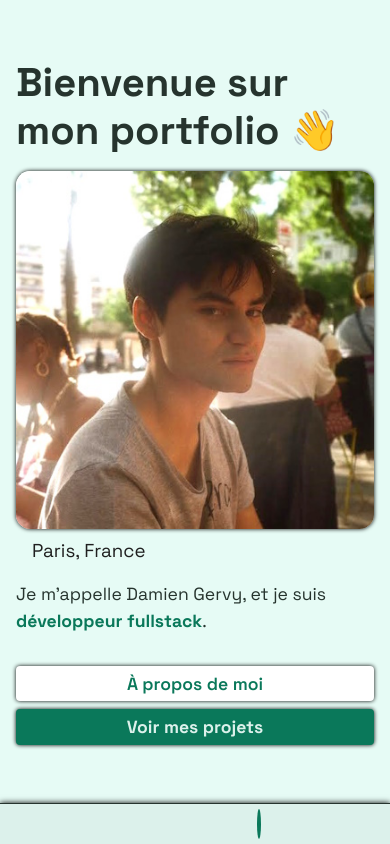
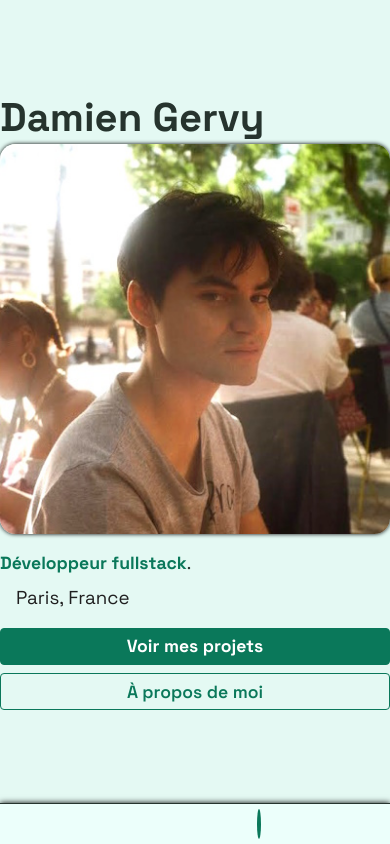
Before and after one commit to GDami/portfolio, a React (Vite) app: page / in a window 390 px wide. Built offline with nearby package versions, Linux system fonts and the light colour scheme; some icons are missing.

Commit message:
more granular color scheme, cleaner html/css and lighter wording for the hero section,

```diff
--- a/src/components/about/About.css
+++ b/src/components/about/About.css
@@ -67,7 +67,6 @@
 
 .about-detail:hover {
     background-color: var(--color-bg-light-2);
-    /* box-shadow: var(--shadow-xs); */
 }
 
 .about-details h2 {
--- a/src/components/contact/ContactIcon.css
+++ b/src/components/contact/ContactIcon.css
@@ -19,7 +19,7 @@
 
     border: solid 1px var(--color-main);
     border-radius: 4px;
-    background-color: var(--color-bg);
+    background-color: var(--color-bg-light-2);
 
     transition: all var(--transition-time-button) ease-in-out;
 }
--- a/src/components/header/Header.css
+++ b/src/components/header/Header.css
@@ -8,7 +8,7 @@
 
     font-family: "Roboto Mono", monospace;
     color: var(--color-main);
-    background-color: var(--color-bg);
+    background-color: var(--color-bg-header);
     /* border-bottom: solid 1px var(--color-secondary); */
     box-shadow: var(--shadow-md);
 
@@ -37,7 +37,6 @@
 #header.scrolled {
     /* border-color: var(--color-secondary); */
     /* box-shadow: 0 0 2px; */
-    /* background-color: var(--color-header); */
 }
 
 #header nav {
--- a/src/components/landing/Hero.css
+++ b/src/components/landing/Hero.css
@@ -7,20 +7,9 @@
 }
 
 .hero {
-    width: 800px;
-    height: 400px;
-    margin-inline: auto;
-
     display: flex;
     flex-direction: column;
-    flex-wrap: wrap-reverse;
-
-    justify-content: center;
-    align-items: flex-end;
-
     gap: var(--spacing-common);
-
-
 }
 
 .hero > * {
@@ -68,16 +57,35 @@
     }
 }
 
+.hero-columns {
+    display: flex;
+    justify-content: center;
+    align-items: center;
+    gap: var(--spacing-xlarge);
+
+    width: 800px;
+    height: 400px;
+    margin-inline: auto;
+}
+
 .hero-img-container {
     position:relative;
     min-width: 256px;
     max-width: 256px;
 
-    order: 9;
+    /* order: 9; */
 
     opacity: 0;
     animation: appear-and-scale .3s .2s ease-in-out forwards;
 
+}
+
+.hero-img-container:not(.mobile) {
+    display: block;
+}
+
+.hero-img-container.mobile {
+    display: none;
 }
 
 .hero-img {
@@ -126,6 +134,8 @@
     line-height: 1.2;
     opacity: 0;
     animation: appear-from-left .3s .2s ease-in-out forwards;
+
+    margin-bottom: -14px;
 }
 
 .wave-hand {
@@ -170,7 +180,7 @@
 }
 
 .hero-ctas {
-    margin-top: var(--spacing-common);
+    /* margin-top: var(--spacing-common); */
     display: flex;
     gap: var(--spacing-common);
     flex-wrap: wrap;
@@ -189,7 +199,6 @@
     padding-inline: var(--spacing-common);
 
     text-decoration: none;
-    box-shadow: var(--shadow-sm);
 }
 
 .hero-cta .animated-underline::after {
@@ -205,17 +214,17 @@
 }
 
 .hero-cta.primary {
-    color: var(--color-bg);
+    color: var(--color-bg-light-2);
     background-color: var(--color-draw-shadow);
     font-weight: bold;
-    /* border: solid 1px var(--color-draw-shadow); */
+    border: solid 1px var(--color-draw-shadow);
 }
 
 .hero-cta.secondary {
     color: var(--color-draw-shadow);
-    background-color: var(--color-bg-light-2);
+    /* background-color: var(--color-bg-light-2); */
     font-weight: 600;
-    /* border: solid 1px; */
+    border: solid 1px;
 }
 
 /* .dark .hero-cta.secondary {
@@ -232,16 +241,15 @@
         min-height: calc(100vh - var(--header-height));
     }
 
+    .hero-columns {
+        width: auto;
+        max-width: 400px;
+    }
+
     .hero {
         flex-direction: column;
-        padding: var(--spacing-common);
-        gap: var(--spacing-common);
-        width: auto;
-        max-width: 400px;
-        align-items: flex-end;
-        justify-content: flex-end;
-
-        height:auto;
+        /* padding: var(--spacing-common); */
+        /* height:auto; */
     }
 
     .hero-img-container {
@@ -249,6 +257,14 @@
         width: 100%;
         max-width: 400px;
         order: 1;
+    }
+
+    .hero-img-container:not(.mobile) {
+        display: none;
+    }
+
+    .hero-img-container.mobile {
+        display: block;
     }
 
     .hero-title {
--- a/src/components/landing/Hero.tsx
+++ b/src/components/landing/Hero.tsx
@@ -9,25 +9,35 @@ export function Hero() {
 
     return (
         <div className='hero-container' id="home">
-            <div className="hero">
+            <div className='hero-columns'>
                 <div className="hero-img-container">
                     <img className='hero-img' src={heroImg} alt='hero-img'></img>
                     <img className='villain-img' src={versoImg} alt='noisette-img'></img>
                 </div>
-                <h1 className='hero-title'>{t("hero.title.1")}<span className='no-linebreak'>{t("hero.title.2")}<span className='wave-hand'>👋</span></span></h1>
-                <h3 className='hero-info'><i className='bxr  bx-location'  ></i> Paris, France</h3>
+                <div className="hero">
+                    <div className="hero-img-container mobile">
+                        <img className='hero-img' src={heroImg} alt='hero-img'></img>
+                        <img className='villain-img' src={versoImg} alt='noisette-img'></img>
+                    </div>
+                    <h1 className='hero-title'>{t("hero.title.1")}
+                        <span className='no-linebreak'>{t("hero.title.2")}
+                            {/* <span className='wave-hand'>👋</span> */}
+                        </span>
+                    </h1>
                     <h3 className='hero-subtext'>
                         <Trans i18nKey="hero.subtext">
                             I'm a <strong>frontend developer</strong> who cares about <strong>user experience</strong> and <strong className='hero-detail animated-underline'>detail</strong>.
                         </Trans>
                     </h3>
+                    <h3 className='hero-info'><i className='bxr  bx-location'  ></i> Paris, France</h3>
                     <div className='hero-ctas'>
+                        <a className='hero-cta primary ' href='#projects'><span className='animated-underline'>{t("hero.cta.2")}</span></a>
                         <a className='hero-cta secondary ' href='#about'><span className='animated-underline'>{t("hero.cta.1")}</span></a>
-                    <a className='hero-cta primary ' href='#projects'><span className='animated-underline'>{t("hero.cta.2")}</span></a>
                     </div>
                     {/* <div className='hero-heading'>
                     </div> */}
                 </div>
             </div>
+        </div>
     )
 }
--- a/src/components/projects/Projects.tsx
+++ b/src/components/projects/Projects.tsx
@@ -53,7 +53,7 @@ const { t } = useTranslation()
                         technos={['godot']}
                     ></Project>
                     <h3 className="more-to-come">
-                        <a href="https://www.linkedin.com/in/damien-gervy" target="_blank">{t("projects.emptysection")}</a>
+                        <a href="https://github.com/GDami" target="_blank">{t("projects.emptysection")}</a>
                     </h3>
                 </div>
             </div>
--- a/src/index.css
+++ b/src/index.css
@@ -28,6 +28,10 @@ html {
     --shadow-sm: 0 0 4px black;
     --shadow-md: 0 0 6px black;
     --shadow-lg: 0 0 10px black;
+
+    --shadow-xs-inset: inset 0 0 2px black;
+    --shadow-sm-inset: inset 0 0 4px black;
+    --shadow-md-inset: inset 0 0 6px black;
 }
 
 html.dark {
@@ -35,16 +39,15 @@ html.dark {
 	--color-main: white;
 	--color-secondary: rgb(197,197,197);
 	--color-bg: oklch(0.2 0.032 191.35);
-	--color-bg-light-1: oklch(0.27 0.032 191.35);
-	--color-bg-light-2: oklch(0.32 0.032 191.35);
+	--color-bg-light-1: oklch(0.25 0.032 191.35);
+	--color-bg-light-2: oklch(0.35 0.032 191.35);
+	--color-bg-header: oklch(0.3 0.032 191.35);
 
 	--color-draw: #88F7E6;
 	--color-draw-light: white;
 	--color-draw-shadow: var(--color-main);
 	--color-item-bg: #032221;
 	--color-item-bg: var(--color-bg-light-2);
-
-	--color-header: var(--color-item-bg);
 
 	--color-darkmode-button-shadow: rgb(170,170,170);
 
@@ -54,16 +57,15 @@ html:not(.dark) {
 
 	--color-main: rgb(38,52,46);
 	--color-secondary: rgb(31,31,31);
-	--color-bg: oklch(0.94 0.0233 176.85);
-	--color-bg-light-1: oklch(0.97 0.0233 176.85);
+	--color-bg: oklch(0.92 0.0233 176.85);
+	--color-bg-light-1: oklch(0.965 0.0233 176.85);
 	--color-bg-light-2: white;
+	--color-bg-header: oklch(0.99 0.0233 176.85);
 
 	--color-draw: rgb(10, 120, 90);
 	--color-draw-light: white;
 	--color-draw-shadow: var(--color-draw);
 	--color-item-bg: var(--color-bg-light-2);
-
-	--color-header: var(--color-item-bg);
 
 	--color-darkmode-button-shadow: rgb(120,200,160);
 
--- a/src/utils/i18n/locales/en/en.json
+++ b/src/utils/i18n/locales/en/en.json
@@ -6,9 +6,9 @@
     "header.contact": "contact",
     "header.resume": "Resume",
 
-    "hero.title.1": "Hey, ",
-    "hero.title.2": "I'm Damien ",
-    "hero.subtext": "I'm a <1>fullstack developer</1> who is passionate about <3>user experience</3> and attentive to <5>detail</5>.",
+    "hero.title.1": "Damien Gervy",
+    "hero.title.2": "",
+    "hero.subtext": "<1>Fullstack developer</1>.",
     "hero.cta.1": "More about me",
     "hero.cta.2": "Check my projects",
 
@@ -65,7 +65,7 @@
     "experience.coreoz.date.1": "Nov 2020",
     "experience.coreoz.date.2": "Apr 2021",
     "experience.factorythings.title": "Backend engineer intern at factorythings",
-    "experience.factorythings.description": "I worked on the company's main project : a B2B web application for visualizing data from IoT devices that monitor critical physical values on industry machines. I implemented communication protocols with Node.js and collaborated with the Product Manager to adapt the architecture. I also did some bugfixing on the UI part of the application, which introduced me to React.",
+    "experience.factorythings.description": "I worked on the company's main project : a SaaS application for visualizing data from IoT devices, monitoring critical physical values on industry machinery. I implemented two communication protocols: Modbus and OPC UA, within the Node.js backend and collaborated with the Product Manager to adapt the architecture. I also did some bugfixing on the UI part of the application, which introduced me to React.",
     "experience.factorythings.date.1": "Aug 2018",
     "experience.factorythings.date.2": "Jan 2019",
 
--- a/src/utils/i18n/locales/fr/fr.json
+++ b/src/utils/i18n/locales/fr/fr.json
@@ -6,22 +6,22 @@
     "header.contact": "contact",
     "header.resume": "CV",
 
-    "hero.title.1": "Bienvenue sur ",
-    "hero.title.2": "mon portfolio ",
-    "hero.subtext": "Je m'appelle Damien Gervy, et je suis <1>développeur fullstack</1>.",
+    "hero.title.1": "Damien Gervy",
+    "hero.title.2": "",
+    "hero.subtext": "<1>Développeur fullstack</1>.",
     "hero.cta.1": "À propos de moi",
     "hero.cta.2": "Voir mes projets",
 
     "about.title.1": "à ",
     "about.title.2": "propos",
     "whoami.title": "qui suis-je ?",
-    "whoami.description": "Je m'appelle Damien Gervy et je suis un développeur fullstack spécialisé sur React et Typescript. Je cherche actuellement un poste en front ou en fullstack pour contribuer sur des projets concrets et créer de la valeur avec mes développements..",
+    "whoami.description": "Je suis développeur fullstack et spécialisé sur React et Typescript. Avec un an d'expérience pro, j'ai contribué sur des projets SaaS, des applications métier et des outils internes. Je cherche actuellement un poste en fullstack, front, ou back ou en fullstack.",
     "education.title": "ma formation",
-    "education.description.1": "J'ai fait mes études et obtenu mon diplôme à l'",
+    "education.description.1": "Diplômé de l'",
     "education.description.2": "Université de Technologie de Troyes",
-    "education.description.3": ", en 2021. Mon parcours à l'UTT m'a permis d'être confronté à mes premiers projets logiciels, et d'apprendre des outils fondamentaux : algorithmie, statistiques, gestion de projet. Je me suis ensuite formé sur des technos spécifiques au cours de mes stages, de mes projets perso et de formations en ligne.",
+    "education.description.3": " en 2021, mon parcours m'a permis d'être confronté à mes premiers projets logiciels, et d'acquérir des compétences fondamentales en résolution de problèmes et en algorithmie. Je me suis ensuite formé sur des technos spécifiques au cours de mes stages, de mes projets perso et de formations en ligne.",
     "hobbies.title": "mes compétences",
-    "hobbies.description": "Au fil de mes expériences, j'ai pu livrer divers projets : applications SaaS, dev tools, et jeux, la plupart desquels sont encore utilisés aujourd'hui. Je suis ouvert à tous types de projets, et je peux intervenir sur du front comme du back sans problème.",
+    "hobbies.description": "Au fil de mes expériences, j'ai pu livrer divers projets : applications métier, SaaS, outils pour développeur, jeux, la plupart desquels sont encore utilisés aujourd'hui. Je suis ouvert à tous les secteurs, et je peux intervenir sur du front comme du back sans problème.",
 
     "projects.title.1": "mes ",
     "projects.title.2": "projets",
```
Also changed, not shown: src/components/projects/Projects.css (+9 -0 lines). Lines whose indentation alone changed are shown as unchanged.
